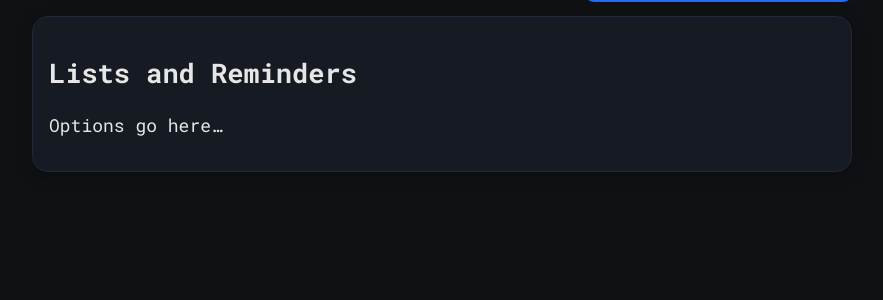
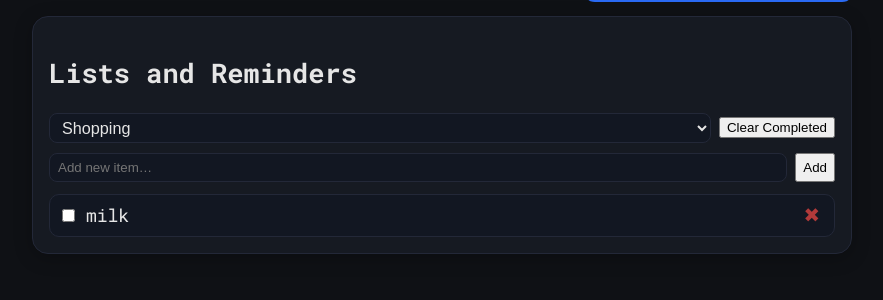
Before and after one commit to puzzled-cat/curly-potato, a Flask app: page / in a window 1280 px wide, after a click on "Lists and Reminders". Shown: the part 136-436 px from the top of the page, without its empty margins (198-1081 px from the left). Run offline with Flask 3, Linux system fonts and the light colour scheme.

Commit message:
base list integration CRUD from UI and discord

```diff
--- a/app.py
+++ b/app.py
@@ -20,6 +20,38 @@
 alerts_sent = {t: False for t in FEED_TIMES}
 last_alert_at = {t: None for t in FEED_TIMES}
 
+# --- Lists persistence (shopping / todos) ---
+LISTS_FILE = "lists.json"
+lists = {}  # in-memory {name: {title, items[], updated_at}}
+
+def now_iso():
+    return datetime.utcnow().isoformat(timespec="seconds") + "Z"
+
+def save_lists():
+    data = {"lists": lists}
+    tmp = LISTS_FILE + ".tmp"
+    with open(tmp, "w") as f:
+        json.dump(data, f)
+    os.replace(tmp, LISTS_FILE)
+
+def load_lists():
+    global lists
+    if os.path.exists(LISTS_FILE):
+        try:
+            with open(LISTS_FILE, "r") as f:
+                data = json.load(f)
+            lists = data.get("lists", {})
+            print(f"[LISTS] Loaded {LISTS_FILE}")
+        except Exception as e:
+            print(f"[LISTS] Failed to load: {e}")
+            lists = {}
+    # ensure two defaults exist
+    for name, title in (("shopping", "Shopping"), ("todo", "To-Dos")):
+        lists.setdefault(name, {"title": title, "items": [], "updated_at": now_iso()})
+
+def ensure_list(name: str):
+    if name not in lists:
+        lists[name] = {"title": name.title(), "items": [], "updated_at": now_iso()}
 
 # --- Helper to log events for Discord bot ---
 def write_alert(line: str):
@@ -125,6 +157,71 @@
 
         time.sleep(60)
 
+        # ---------- Lists API ----------
+@app.get("/api/lists")
+def api_lists():
+    return jsonify({"lists": list(lists.keys())})
+
+@app.get("/api/lists/<name>")
+def api_list_get(name):
+    ensure_list(name)
+    return jsonify(lists[name])
+
+@app.post("/api/lists/<name>/items")
+def api_item_add(name):
+    payload = request.get_json() or {}
+    text = (payload.get("text") or "").strip()
+    if not text:
+        return jsonify({"error": "text required"}), 400
+    ensure_list(name)
+    item_id = f"it_{int(time.time()*1000)}"
+    lists[name]["items"].append({
+        "id": item_id, "text": text, "done": False, "ts": now_iso()
+    })
+    lists[name]["updated_at"] = now_iso()
+    save_lists()
+    return jsonify({"ok": True, "id": item_id})
+
+@app.patch("/api/lists/<name>/items/<item_id>")
+def api_item_patch(name, item_id):
+    ensure_list(name)
+    items = lists[name]["items"]
+    for it in items:
+        if it["id"] == item_id:
+            payload = request.get_json() or {}
+            if "text" in payload:
+                it["text"] = (payload["text"] or "").strip()
+            if "done" in payload:
+                it["done"] = bool(payload["done"])
+            it["ts"] = now_iso()
+            lists[name]["updated_at"] = now_iso()
+            save_lists()
+            return jsonify({"ok": True})
+    return jsonify({"error": "not found"}), 404
+
+@app.delete("/api/lists/<name>/items/<item_id>")
+def api_item_delete(name, item_id):
+    ensure_list(name)
+    items = lists[name]["items"]
+    new_items = [it for it in items if it["id"] != item_id]
+    if len(new_items) == len(items):
+        return jsonify({"error": "not found"}), 404
+    lists[name]["items"] = new_items
+    lists[name]["updated_at"] = now_iso()
+    save_lists()
+    return jsonify({"ok": True})
+
+@app.post("/api/lists/<name>/clear_done")
+def api_clear_done(name):
+    ensure_list(name)
+    items = lists[name]["items"]
+    lists[name]["items"] = [it for it in items if not it["done"]]
+    lists[name]["updated_at"] = now_iso()
+    save_lists()
+    return jsonify({"ok": True})
+# ---------- end Lists API ----------
+
+
 # --- Start background scheduler thread only once ---
 def start_scheduler_once():
     """Prevents double-threading when Flask debug reloader is active."""
@@ -135,6 +232,7 @@
 
 if __name__ == "__main__":
     load_state()
+    load_lists()
     # Only start thread in the main process (avoids duplicate alerts in debug)
     if os.environ.get("WERKZEUG_RUN_MAIN") == "true" or not app.debug:
         start_scheduler_once()
--- a/discord_bot.py
+++ b/discord_alerts.py
@@ -5,8 +5,8 @@
 
 load_dotenv()  # loads .env if present
 
-TOKEN = os.getenv("DISCORD_TOKEN")
-CHANNEL_ID = int(os.getenv("DISCORD_CHANNEL_ID", "0"))
+TOKEN = os.getenv("DISCORD_ALERTS_TOKEN")
+CHANNEL_ID = int(os.getenv("DISCORD_ALERTS_CHANNEL_ID", "0"))
 
 intents = discord.Intents.default()
 client = discord.Client(intents=intents)
--- /dev/null
+++ b/lists.json
@@ -0,0 +1 @@
+{"lists": {"shopping": {"title": "Shopping", "items": [{"id": "it_1759231341940", "text": "milk", "done": false, "ts": "2025-09-30T11:22:21Z"}], "updated_at": "2025-09-30T11:22:21Z"}, "todo": {"title": "To-Dos", "items": [], "updated_at": "2025-09-30T10:16:21Z"}, "test": {"title": "Test", "items": [], "updated_at": "2025-09-30T11:25:23Z"}}}
--- a/requirements.txt
+++ b/requirements.txt
@@ -2,3 +2,4 @@
 discord.py
 requests
 python-dotenv
+aiohttp
--- a/state.json
+++ b/state.json
@@ -1,17 +1 @@
-{
-    "feeding": {
-        "09:00": false,
-        "12:00": false,
-        "17:00": false
-    },
-    "alerts_sent": {
-        "09:00": false,
-        "12:00": false,
-        "17:00": false
-    },
-    "last_alert_at": {
-        "09:00": null,
-        "12:00": null,
-        "17:00": null
-    }
-}
+{"feeding": {"09:00": false, "12:00": false, "17:00": false}, "alerts_sent": {"09:00": true, "12:00": true, "17:00": false}, "last_alert_at": {"09:00": "2025-09-30T12:22:00", "12:00": "2025-09-30T12:30:00", "17:00": null}}
--- a/static/main.js
+++ b/static/main.js
@@ -178,6 +178,89 @@
 }
 // <div class="wx-rain">${typeof rain === "number" ? rain + "%" : "—"}</div>
 
+async function loadLists() {
+  const res = await fetch('/api/lists');
+  const data = await res.json();
+  const select = document.getElementById('listSelect');
+  select.innerHTML = '';
+  data.lists.forEach(name => {
+    const opt = document.createElement('option');
+    opt.value = name;
+    opt.textContent = name.charAt(0).toUpperCase() + name.slice(1);
+    select.appendChild(opt);
+  });
+  if (data.lists.length > 0) {
+    renderList(select.value);
+  }
+}
+
+async function renderList(name) {
+  const res = await fetch(`/api/lists/${name}`);
+  const data = await res.json();
+  const listEl = document.getElementById('listItems');
+  listEl.innerHTML = '';
+
+  data.items.forEach(item => {
+    const li = document.createElement('li');
+    if (item.done) li.classList.add('done');
+
+    const checkbox = document.createElement('input');
+    checkbox.type = 'checkbox';
+    checkbox.checked = item.done;
+    checkbox.addEventListener('change', async () => {
+      await fetch(`/api/lists/${name}/items/${item.id}`, {
+        method: 'PATCH',
+        headers: { 'Content-Type': 'application/json' },
+        body: JSON.stringify({ done: checkbox.checked })
+      });
+      renderList(name);
+    });
+
+    const text = document.createElement('span');
+    text.textContent = item.text;
+
+    const del = document.createElement('button');
+    del.innerHTML = '✖';
+    del.addEventListener('click', async () => {
+      await fetch(`/api/lists/${name}/items/${item.id}`, { method: 'DELETE' });
+      renderList(name);
+    });
+
+    li.appendChild(checkbox);
+    li.appendChild(text);
+    li.appendChild(del);
+    listEl.appendChild(li);
+  });
+}
+
+document.getElementById('listSelect').addEventListener('change', (e) => {
+  renderList(e.target.value);
+});
+
+document.getElementById('addItemBtn').addEventListener('click', async () => {
+  const name = document.getElementById('listSelect').value;
+  const textEl = document.getElementById('newItemText');
+  const text = textEl.value.trim();
+  if (!text) return;
+  await fetch(`/api/lists/${name}/items`, {
+    method: 'POST',
+    headers: { 'Content-Type': 'application/json' },
+    body: JSON.stringify({ text })
+  });
+  textEl.value = '';
+  renderList(name);
+});
+
+document.getElementById('clearDoneBtn').addEventListener('click', async () => {
+  const name = document.getElementById('listSelect').value;
+  await fetch(`/api/lists/${name}/clear_done`, { method: 'POST' });
+  renderList(name);
+});
+
+// Initialize on load
+document.addEventListener('DOMContentLoaded', loadLists);
+
+
 function renderWeatherCard(data) {
   const now = data.current_weather || {};
   const tempC = typeof now.temperature === "number" ? Math.round(now.temperature) : null;
--- a/static/styles.css
+++ b/static/styles.css
@@ -312,6 +312,73 @@
   text-align: center;
 }
 
+.list-header {
+  display: flex;
+  justify-content: space-between;
+  align-items: center;
+  gap: 8px;
+  margin-bottom: 10px;
+}
+
+#listSelect {
+  flex: 1;
+  background: #121722;
+  color: #e6e6e6;
+  border: 1px solid #232838;
+  border-radius: 8px;
+  padding: 4px 8px;
+  font-size: 0.9rem;
+}
+
+.list-add {
+  display: flex;
+  gap: 8px;
+  margin-bottom: 12px;
+}
+
+.list-add input {
+  flex: 1;
+  background: #121722;
+  border: 1px solid #232838;
+  border-radius: 8px;
+  color: #e6e6e6;
+  padding: 6px 8px;
+}
+
+.list-items {
+  list-style: none;
+  padding: 0;
+  margin: 0;
+  display: flex;
+  flex-direction: column;
+  gap: 8px;
+}
+
+.list-items li {
+  display: grid;
+  grid-template-columns: auto 1fr auto;
+  align-items: center;
+  gap: 8px;
+  background: #121722;
+  border: 1px solid #232838;
+  border-radius: 10px;
+  padding: 8px;
+}
+
+.list-items li.done {
+  opacity: 0.6;
+  text-decoration: line-through;
+}
+
+.list-items li button {
+  background: none;
+  border: none;
+  color: #b23a3a;
+  cursor: pointer;
+  font-size: 1.1rem;
+}
+
+
 .wx-day {
   display: grid;
   grid-template-columns: auto 1fr auto;
--- a/templates/index.html
+++ b/templates/index.html
@@ -82,7 +82,20 @@
 
     <section class="card panel" id="card-settings" role="tabpanel">
       <h2>Lists and Reminders</h2>
-      <p>Options go here…</p>
+      <!-- List Selector -->
+      <div class="list-header">
+        <select id="listSelect"></select>
+        <button id="clearDoneBtn" class="btn btn-ghost">Clear Completed</button>
+      </div>
+
+      <!-- Add Item -->
+      <div class="list-add">
+        <input id="newItemText" type="text" placeholder="Add new item…" />
+        <button id="addItemBtn" class="btn btn-primary">Add</button>
+      </div>
+
+      <!-- List Items -->
+      <ul id="listItems" class="list-items"></ul>
     </section>
 
   </main>
```
Also changed, not shown: discord_lists.py (added, +189 -0 lines).
